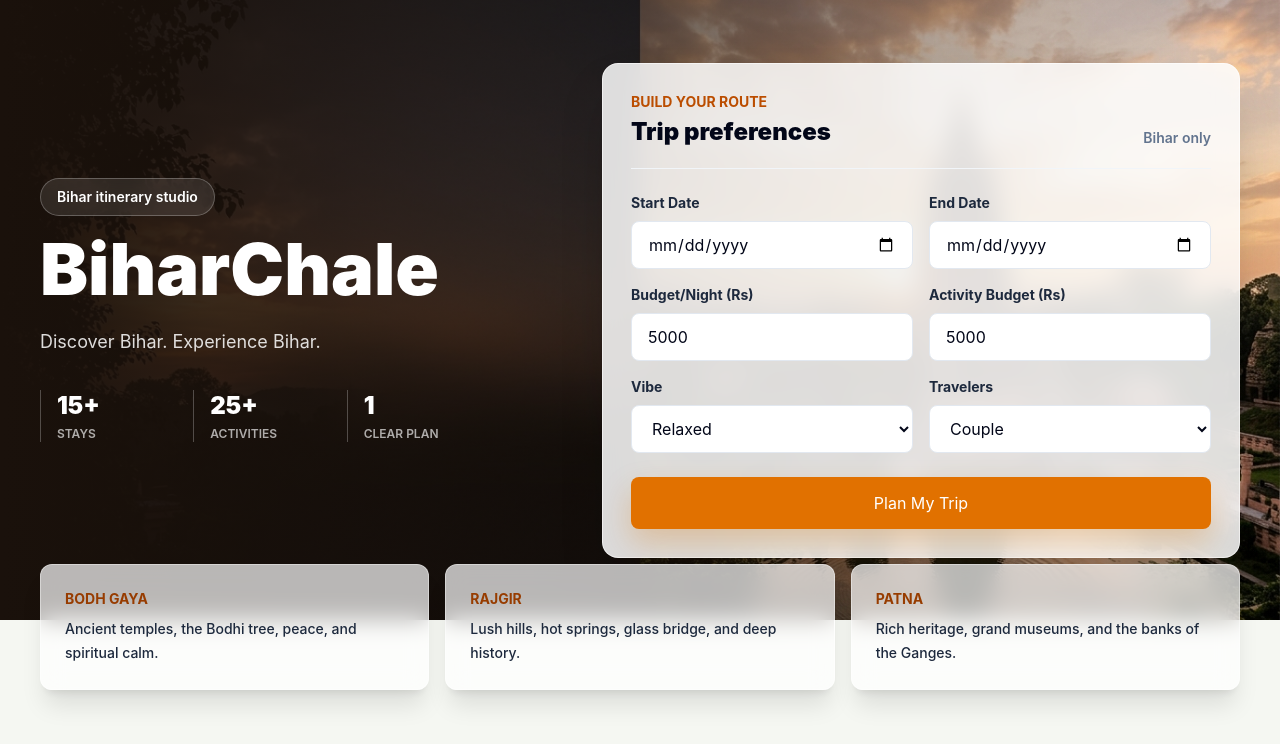
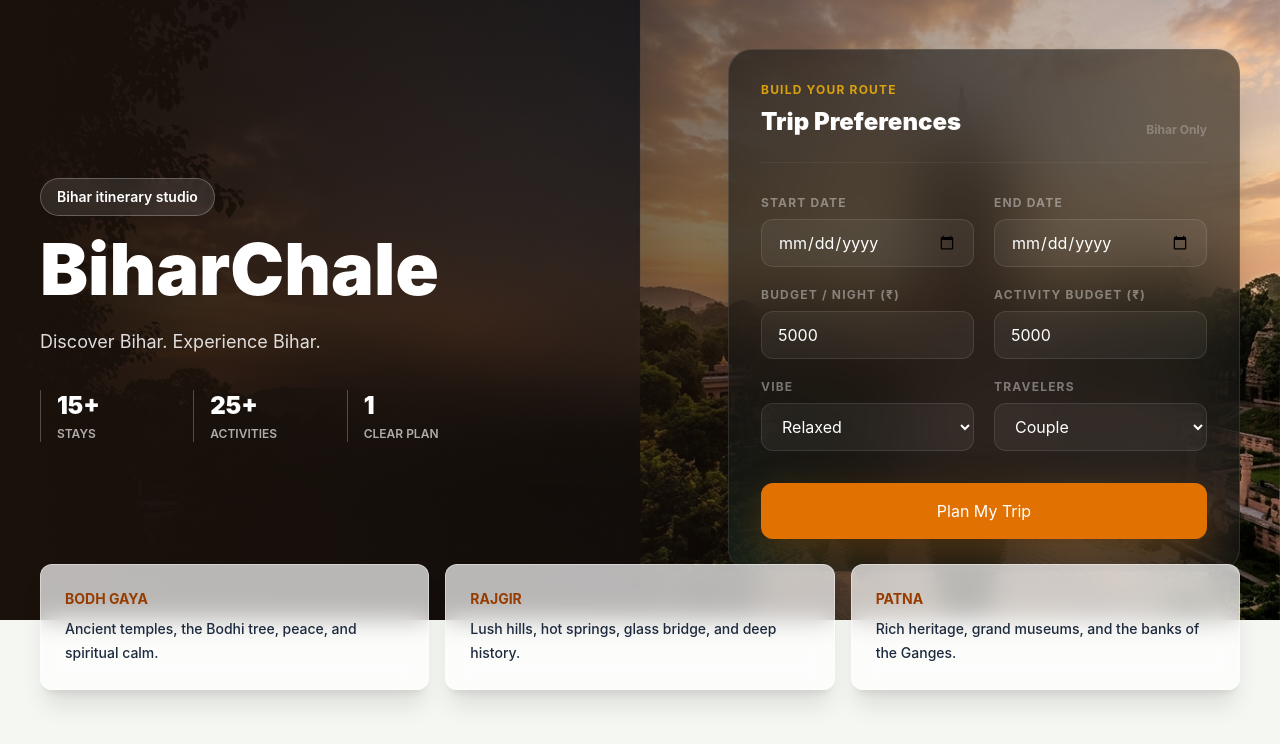
Before and after one commit to Ankit4112004/TourGen, a React (Vite) app in the folder client/: page / in a window 1280 px wide. Shown: the top 744 px of the page. Built offline with nearby package versions, Linux system fonts and the light colour scheme; no server answers.

Commit message:
UI overhaul: Dark mode components and glow effects

```diff
--- a/client/src/components/DayCard.jsx
+++ b/client/src/components/DayCard.jsx
@@ -1,9 +1,9 @@
 function DayCard({ day }) {
   const timeColors = {
-    morning: 'bg-amber-100 text-amber-900',
-    afternoon: 'bg-cyan-100 text-cyan-900',
-    evening: 'bg-indigo-100 text-indigo-900',
-    full_day: 'bg-emerald-100 text-emerald-900',
+    morning: 'bg-amber-500/10 text-amber-300 border-amber-500/20',
+    afternoon: 'bg-sky-500/10 text-sky-300 border-sky-500/20',
+    evening: 'bg-violet-500/10 text-violet-300 border-violet-500/20',
+    full_day: 'bg-emerald-500/10 text-emerald-300 border-emerald-500/20',
   };
   const routeLabel = [...new Set(day.activities.map((act) => act.location))]
     .filter(Boolean)
@@ -11,52 +11,58 @@
   const stayLabel = day.stay?.name ? `${day.stay.name}, ${day.stay.location}` : day.stay?.location;
 
   return (
-    <article className="overflow-hidden rounded-lg border border-slate-200 bg-white">
-      <div className="flex flex-col gap-3 border-b border-slate-100 bg-slate-50 px-5 py-4 sm:flex-row sm:items-center sm:justify-between">
-        <div className="flex items-center gap-3">
-          <span className="grid h-11 w-11 place-items-center rounded-lg bg-slate-950 text-sm font-black text-white">{day.day}</span>
+    <article className="overflow-hidden rounded-2xl border border-white/6 bg-[#141414]/50 backdrop-blur-xl">
+      <div className="flex flex-col gap-4 border-b border-white/5 bg-white/[0.02] px-6 py-5 sm:flex-row sm:items-center sm:justify-between">
+        <div className="flex items-center gap-4">
+          <span className="grid h-12 w-12 place-items-center rounded-xl bg-white/5 border border-white/10 text-sm font-black text-white">
+            {day.day}
+          </span>
           <div>
-            <p className="text-base font-black text-slate-950">Day {day.day}</p>
-            <p className="text-sm font-semibold text-slate-500">{routeLabel}</p>
+            <p className="text-base font-black text-white">Day {day.day}</p>
+            <p className="text-sm font-semibold text-white/30">{routeLabel}</p>
             {stayLabel && (
-              <p className="mt-1 text-xs font-black uppercase text-emerald-700">Stay: {stayLabel}</p>
+              <p className="mt-1 text-[11px] font-black uppercase tracking-wider text-emerald-400/70">
+                Stay: {stayLabel}
+              </p>
             )}
           </div>
         </div>
-        <p className="text-sm font-bold text-slate-500">
+        <p className="text-sm font-bold text-white/30">
           {day.activities.length} planned stop{day.activities.length === 1 ? '' : 's'}
         </p>
       </div>
 
-      <div className="divide-y divide-slate-100">
+      <div className="divide-y divide-white/5">
         {day.activities.map((act, i) => (
-          <div key={i} className="grid gap-4 px-5 py-4 md:grid-cols-[140px_1fr_180px] md:items-start">
-            <span className={`w-fit rounded-full px-3 py-1 text-xs font-black uppercase ${timeColors[act.time] || 'bg-slate-100 text-slate-800'}`}>
+          <div key={i} className="grid gap-4 px-6 py-5 md:grid-cols-[140px_1fr_180px] md:items-start">
+            <span
+              className={`w-fit rounded-full border px-3.5 py-1.5 text-[11px] font-black uppercase tracking-wider ${timeColors[act.time] || 'bg-white/5 text-white/50 border-white/10'}`}
+            >
               {act.time.replace('_', ' ')}
             </span>
             <div>
-              <p className="text-lg font-black text-slate-950">{act.name}</p>
-              <p className="mt-1 text-sm font-semibold text-slate-500">
-                {act.location} &middot; {act.duration}h
+              <p className="text-lg font-black text-white">{act.name}</p>
+              <p className="mt-1 text-sm font-semibold text-white/30">
+                {act.location} · {act.duration}h
               </p>
-              <p className="mt-2 text-sm leading-6 text-emerald-800">{act.reasoning}</p>
+              <p className="mt-2 text-sm leading-relaxed text-white/50">{act.reasoning}</p>
             </div>
             <div className="flex flex-wrap items-center justify-start gap-2 md:justify-end">
               {typeof act.distance_from_base_km === 'number' && (
-                <span className="rounded-lg bg-slate-50 px-3 py-2 text-sm font-black text-slate-800">
+                <span className="rounded-lg bg-white/5 border border-white/5 px-3 py-2 text-sm font-black text-white/60">
                   {act.distance_from_base_km} km
                   {act.distance_from_stay_km !== undefined ? ' from stay' : ''}
                 </span>
               )}
-              <span className="rounded-lg bg-slate-50 px-3 py-2 text-sm font-black text-slate-800">
-                Rs.{act.price}
+              <span className="rounded-lg bg-white/5 border border-white/5 px-3 py-2 text-sm font-black text-white/60">
+                ₹{act.price.toLocaleString()}
               </span>
               {act.map_url && (
                 <a
                   href={act.map_url}
                   target="_blank"
                   rel="noreferrer"
-                  className="rounded-lg bg-[#007a5a] px-3 py-2 text-sm font-black text-white transition hover:bg-[#00684d]"
+                  className="rounded-lg bg-emerald-600/20 border border-emerald-500/20 px-3 py-2 text-sm font-black text-emerald-300 transition hover:bg-emerald-600/30"
                 >
                   Map
                 </a>
--- a/client/src/components/TripForm.jsx
+++ b/client/src/components/TripForm.jsx
@@ -15,20 +15,28 @@
     onSubmit(form);
   };
 
-  const fieldClass = 'h-12 w-full rounded-lg border border-slate-200 bg-white px-4 text-base font-semibold text-slate-950 outline-none transition focus:border-amber-500 focus:ring-4 focus:ring-amber-100';
-  const labelClass = 'mb-2 block text-sm font-bold text-slate-800';
+  const fieldClass =
+    'h-12 w-full rounded-xl border border-white/10 bg-white/5 px-4 text-base font-semibold text-white placeholder-white/20 outline-none transition focus:border-amber-500/50 focus:bg-white/10 focus:ring-2 focus:ring-amber-500/20';
+  const labelClass = 'mb-2 block text-xs font-bold uppercase tracking-widest text-white/40';
 
   return (
-    <form onSubmit={handleSubmit} className="w-full max-w-2xl rounded-2xl border border-white/60 bg-white/85 p-5 shadow-2xl backdrop-blur-md md:p-7">
-      <div className="mb-6 flex flex-col gap-2 border-b border-slate-100 pb-5 sm:flex-row sm:items-end sm:justify-between">
+    <form
+      onSubmit={handleSubmit}
+      className="w-full max-w-lg rounded-3xl border border-white/10 bg-[#141414]/60 p-7 shadow-2xl backdrop-blur-2xl md:p-8 relative overflow-hidden"
+    >
+      {/* Water drop highlight */}
+      <div className="absolute -top-20 -right-20 h-40 w-40 rounded-full bg-amber-500/10 blur-3xl" />
+      <div className="absolute -bottom-20 -left-20 h-40 w-40 rounded-full bg-emerald-500/10 blur-3xl" />
+
+      <div className="relative mb-8 flex flex-col gap-2 border-b border-white/5 pb-6 sm:flex-row sm:items-end sm:justify-between">
         <div>
-          <p className="text-sm font-bold uppercase tracking-normal text-amber-700">Build your route</p>
-          <h2 className="mt-1 text-2xl font-black text-slate-950">Trip preferences</h2>
+          <p className="text-xs font-bold uppercase tracking-widest text-amber-400/80">Build your route</p>
+          <h2 className="mt-2 text-2xl font-black text-white">Trip Preferences</h2>
         </div>
-        <p className="text-sm font-semibold text-slate-500">Bihar only</p>
+        <p className="text-xs font-bold text-white/25">Bihar Only</p>
       </div>
 
-      <div className="grid grid-cols-1 gap-4 md:grid-cols-2">
+      <div className="relative grid grid-cols-1 gap-5 md:grid-cols-2">
         <div>
           <label className={labelClass}>Start Date</label>
           <input
@@ -50,7 +58,7 @@
           />
         </div>
         <div>
-          <label className={labelClass}>Budget/Night (Rs)</label>
+          <label className={labelClass}>Budget / Night (₹)</label>
           <input
             type="number"
             min="1000"
@@ -62,7 +70,7 @@
           />
         </div>
         <div>
-          <label className={labelClass}>Activity Budget (Rs)</label>
+          <label className={labelClass}>Activity Budget (₹)</label>
           <input
             type="number"
             min="1000"
@@ -75,21 +83,29 @@
         </div>
         <div>
           <label className={labelClass}>Vibe</label>
-          <select className={fieldClass} value={form.vibe} onChange={(e) => setForm({ ...form, vibe: e.target.value })}>
-            <option value="relaxed">Relaxed</option>
-            <option value="adventure">Adventure</option>
-            <option value="cultural">Cultural</option>
-            <option value="nature">Nature</option>
-            <option value="luxury">Luxury</option>
+          <select
+            className={fieldClass}
+            value={form.vibe}
+            onChange={(e) => setForm({ ...form, vibe: e.target.value })}
+          >
+            <option value="relaxed" className="bg-[#1a1a1a] text-white">Relaxed</option>
+            <option value="adventure" className="bg-[#1a1a1a] text-white">Adventure</option>
+            <option value="cultural" className="bg-[#1a1a1a] text-white">Cultural</option>
+            <option value="nature" className="bg-[#1a1a1a] text-white">Nature</option>
+            <option value="luxury" className="bg-[#1a1a1a] text-white">Luxury</option>
           </select>
         </div>
         <div>
           <label className={labelClass}>Travelers</label>
-          <select className={fieldClass} value={form.travelers} onChange={(e) => setForm({ ...form, travelers: e.target.value })}>
-            <option value="solo">Solo</option>
-            <option value="couple">Couple</option>
-            <option value="family">Family</option>
-            <option value="group">Group</option>
+          <select
+            className={fieldClass}
+            value={form.travelers}
+            onChange={(e) => setForm({ ...form, travelers: e.target.value })}
+          >
+            <option value="solo" className="bg-[#1a1a1a] text-white">Solo</option>
+            <option value="couple" className="bg-[#1a1a1a] text-white">Couple</option>
+            <option value="family" className="bg-[#1a1a1a] text-white">Family</option>
+            <option value="group" className="bg-[#1a1a1a] text-white">Group</option>
           </select>
         </div>
       </div>
@@ -97,9 +113,10 @@
       <button
         type="submit"
         disabled={loading}
-        className="mt-6 h-[52px] w-full rounded-lg bg-amber-600 px-5 text-base font-black text-white shadow-[0_14px_30px_rgba(217,119,6,0.28)] transition hover:bg-amber-700 hover:shadow-[0_14px_30px_rgba(217,119,6,0.4)] disabled:cursor-not-allowed disabled:opacity-60"
+        className="relative mt-8 h-14 w-full overflow-hidden rounded-xl bg-amber-600 px-5 text-base font-black text-white shadow-[0_14px_40px_rgba(217,119,6,0.25)] transition-all hover:bg-amber-500 hover:shadow-[0_14px_50px_rgba(217,119,6,0.4)] disabled:cursor-not-allowed disabled:opacity-60"
       >
-        {loading ? 'Planning your trip...' : 'Plan My Trip'}
+        <span className="relative z-10">{loading ? 'Planning your trip...' : 'Plan My Trip'}</span>
+        <div className="absolute inset-0 bg-white/10 opacity-0 transition hover:opacity-100" />
       </button>
     </form>
   );
```
Also changed, not shown: client/src/components/ItineraryTimeline.jsx (+66 -53 lines).
